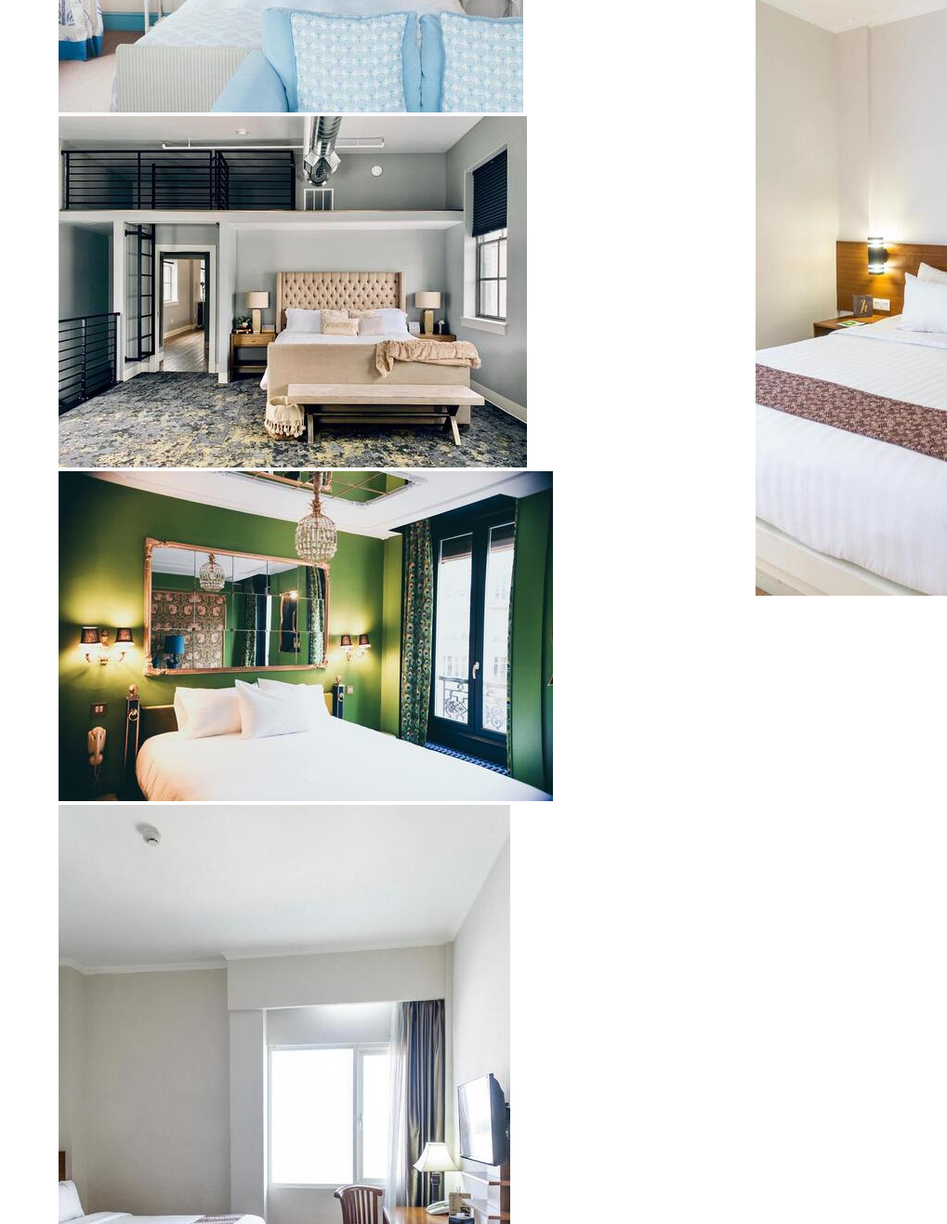
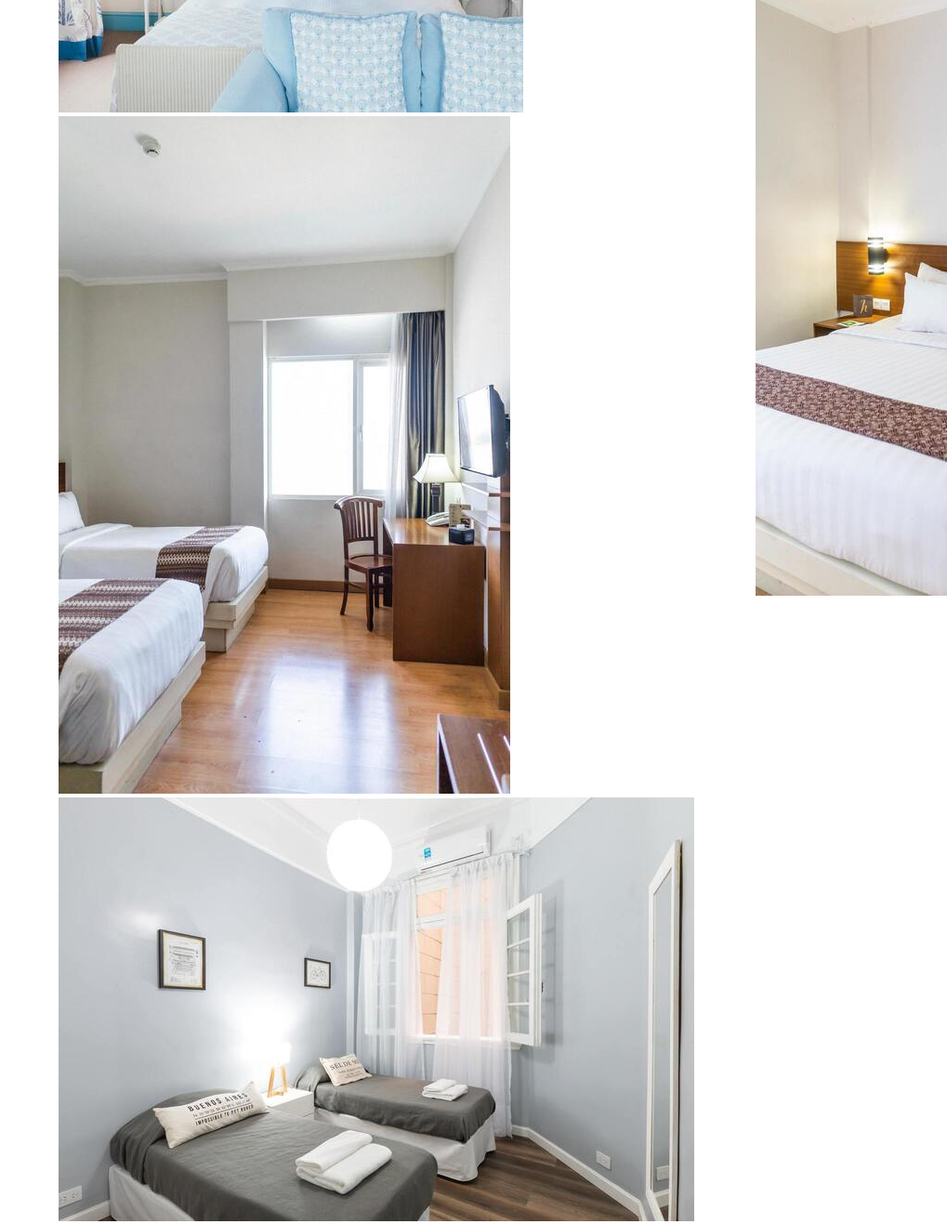
Before and after one commit to Licornhizix/Julien_Grange_2_05052021, a plain HTML site: page reservia.html in a window 1280 px wide. Shown: the part 1140-2457 px from the top of the page at 93% size, without its empty margins (261-1280 px from the left). Drawn offline with Linux system fonts and the light colour scheme; a web font is replaced by a local one.

Commit message:
reorganisation du main

```diff
--- a/reservia.html
+++ b/reservia.html
@@ -44,10 +44,8 @@
 
         <img class="hebergements" src="images\hebergements\4_small\marcus-loke-WQJvWU_HZFo-unsplash.jpg" />
         <img class="hebergements" src="images\hebergements\4_small\annie-spratt-Eg1qcIitAuA-unsplash.jpg" />
-        <img class="hebergements" src="images\hebergements\4_small\aw-creative-VGs8z60yT2c-unsplash.jpg" />
-        <img class="hebergements" src="images\hebergements\4_small\emile-guillemot-Bj_rcSC5XfE-unsplash.jpg" />
         <img class="hebergements" src="images\hebergements\4_small\febrian-zakaria-M6S1WvfW68A-unsplash.jpg" />
-        <img class="hebergements" src="images\hebergements\4_small\febrian-zakaria-sjvU0THccQA-unsplash.jpg" />
+        <img class="hebergements" src="images\hebergements\4_small\fred-kleber-gTbaxaVLvsg-unsplash.jpg" />
         <img class="hebergements" src="images\hebergements\4_small\nicate-lee-kT-ZyaiwBe0-unsplash.jpg" />
         <img class="hebergements" src="images\hebergements\4_small\reisetopia-B8WIgxA_PFU-unsplash.jpg" />
       </p>
```
